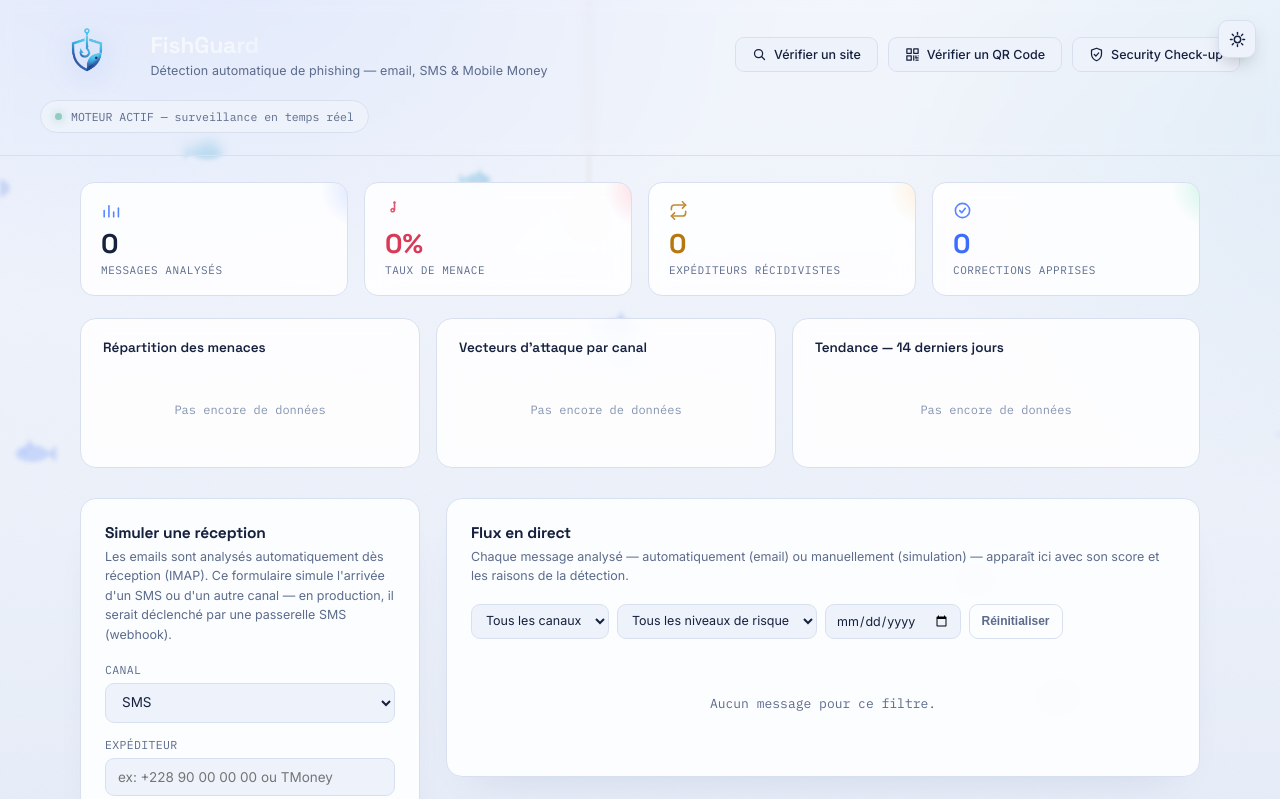
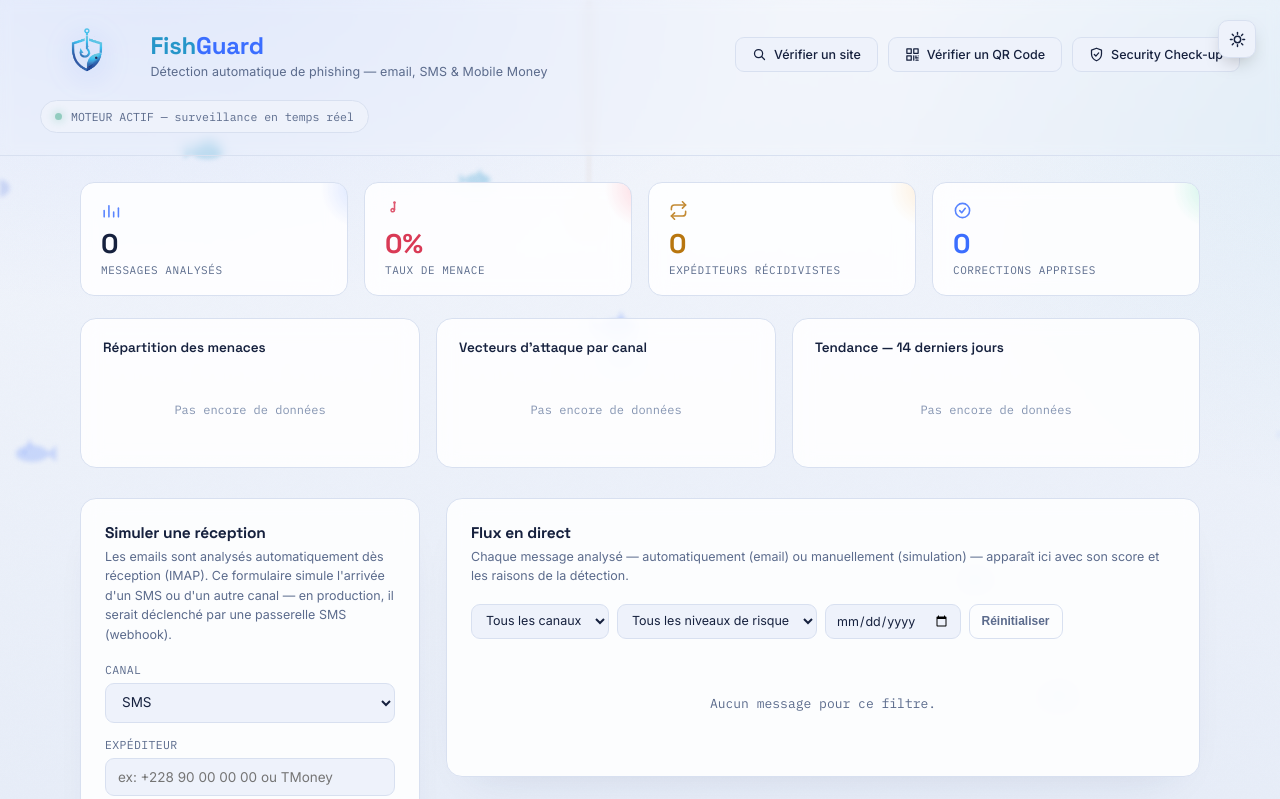
Before and after one commit to Emmaxxx-04/phishguard-server, a Flask app: page / in a window 1280 px wide. Shown: the top 799 px of the page. Run offline with Flask 3, Linux system fonts and the light colour scheme; data that the repository does not hold is empty.

Commit message:
Add files via upload

```diff
--- a/templates/dashboard.html
+++ b/templates/dashboard.html
@@ -103,8 +103,9 @@
   .brand{display:flex; align-items:center; gap:16px;}
   .logo-mark{height:64px; width:auto; flex:0 0 auto; filter:drop-shadow(0 4px 14px rgba(91,140,255,0.35));}
   @media(max-width:640px){ .logo-mark{height:50px;} }
-  h1{font-family:'Space Grotesk',sans-serif; font-size:23px; font-weight:700; margin:0; letter-spacing:-0.01em;
-     background:linear-gradient(90deg,#F4F7FC 20%, #B9CBFF 100%); -webkit-background-clip:text; background-clip:text; color:transparent;}
+  h1{font-family:'Space Grotesk',sans-serif; font-size:24px; font-weight:700; margin:0; letter-spacing:-0.01em;}
+  h1 .word-fish{color:var(--accent-2);}
+  h1 .word-guard{color:var(--accent);}
   .sub{color:var(--muted); font-size:12.5px; margin-top:3px; letter-spacing:0.01em;}
 
   .status{
@@ -237,7 +238,7 @@
   <div class="brand">
     <img class="logo-mark" src="/static/img/logo.png" alt="FishGuard">
     <div>
-      <h1>FishGuard</h1>
+      <h1><span class="word-fish">Fish</span><span class="word-guard">Guard</span></h1>
       <div class="sub">Détection automatique de phishing — email, SMS &amp; Mobile Money</div>
     </div>
   </div>
```
